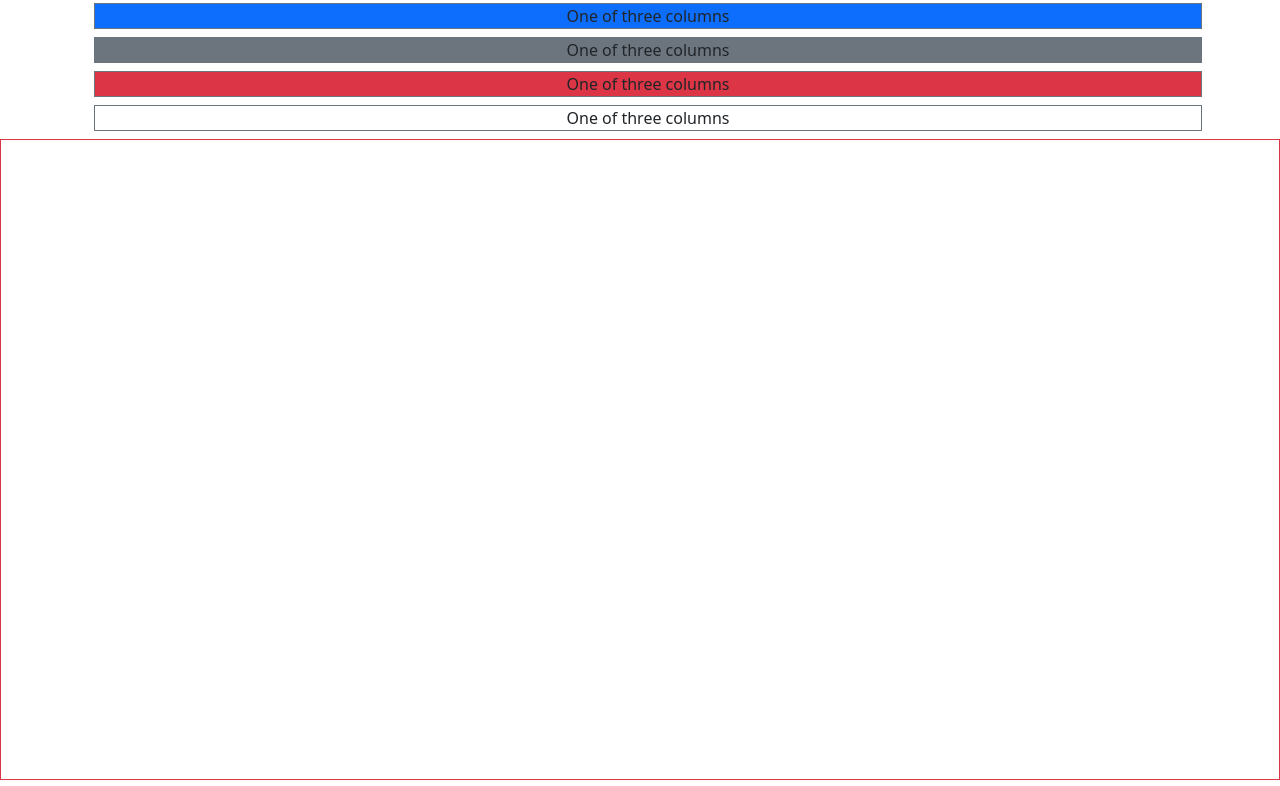
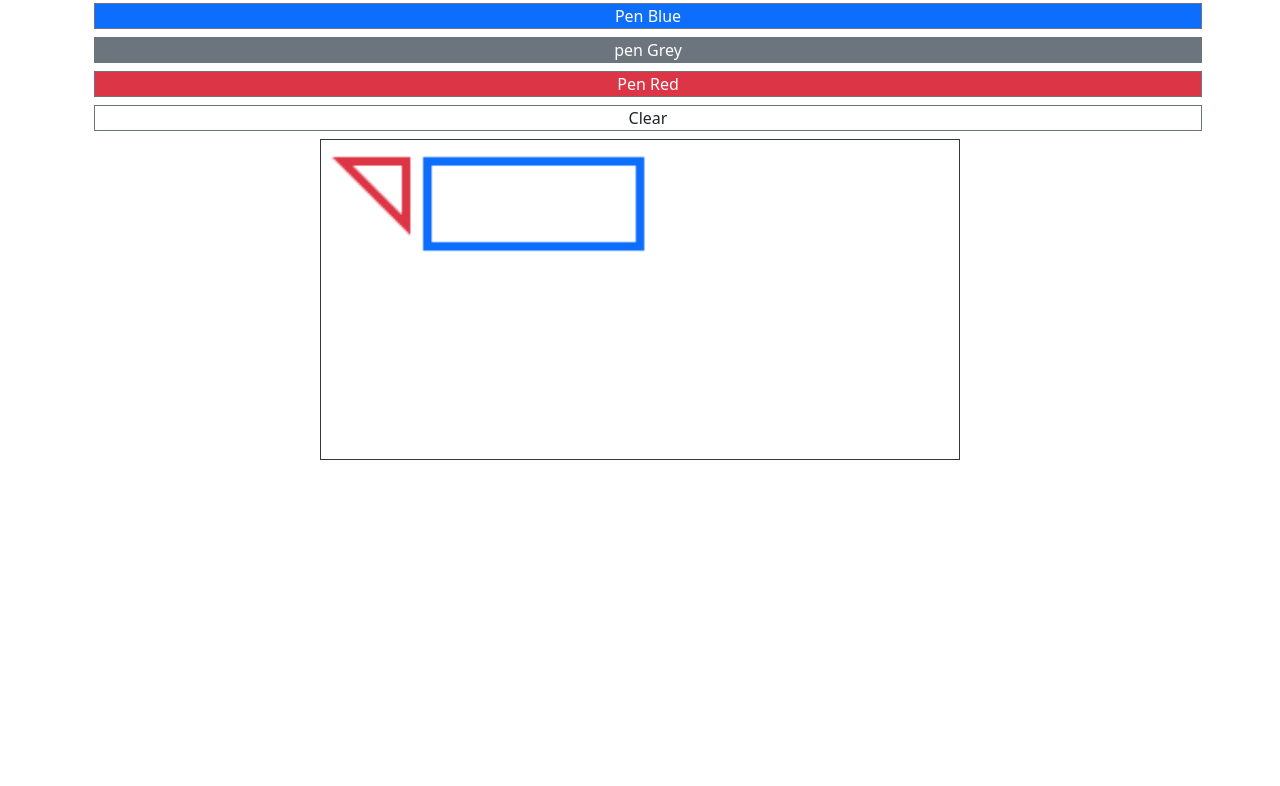
Before and after one commit to bsao17/drawingRealTimeCanvas, a website: page index.html in a window 1280 px wide. Shown: the part 53-839 px from the top of the page. After the commit the page ends 800 px from the top, so only its background shows below. Drawn offline with nearby package versions, Linux system fonts and the light colour scheme.

Commit message:
test and learn canvasContextFormRendering

```diff
--- a/index.html
+++ b/index.html
@@ -3,10 +3,11 @@
 <head>
     <meta charset="UTF-8">
     <meta name="viewport" content="width=device-width, initial-scale=1.0">
+    <link rel="stylesheet" href="./style.css">
     <link rel='stylesheet' href='https://cdnjs.cloudflare.com/ajax/libs/twitter-bootstrap/5.0.0-alpha1/css/bootstrap.min.css'/>
     <script src='https://cdnjs.cloudflare.com/ajax/libs/jquery/3.5.1/jquery.min.js'></script>
     <script src="./main.js" async></script>
-    <link rel="stylesheet" href="./style.css">
+
     <title>Canvas drawing in real time</title>
 </head>
 <body>
@@ -14,21 +15,23 @@
         <h1>Drawing canvas in real time</h1>
         <div class="container">
             <div class="col">
-              <div class="col-sm-12 border border-secondary m-2 bg-primary">
-                One of three columns
+              <div class="col-sm-12 border border-secondary m-2 bg-primary text-white">
+                Pen Blue
               </div>
-              <div class="col-sm-12 border border-secondary m-2 bg-secondary">
-                One of three columns
+              <div class="col-sm-12 border border-secondary m-2 bg-secondary text-white">
+                pen Grey
               </div>
-              <div class="col-sm-12 border border-secondary m-2 bg-danger">
-                One of three columns
+              <div class="col-sm-12 border border-secondary m-2 bg-danger text-white">
+                Pen Red
               </div>
               <div class="col-sm-12 border border-secondary m-2">
-                One of three columns
+                Clear
               </div>
             </div>
           </div>
-          <canvas id="canvasDisplay" class="border border-danger w-100"></canvas>
+          <canvas id="canvasDisplay" class="border border-dark w-50">
+              <p>Désolé votre navigateur ne supporte pas canvas</p>
+          </canvas>
     </div>
 </body>
 </html>
--- a/main.js
+++ b/main.js
@@ -3,4 +3,28 @@ class Sign{
         this.displayId = document.getElementById(displayId);
         this.context = this.displayId.getContext('2d');
     }
+
+    drawForm(){
+        this.context.beginPath();
+        this.context.moveTo(10, 10);
+        this.context.lineTo(15, 10);
+        this.context.lineTo(35, 10);
+        this.context.lineTo(40, 10);
+        this.context.lineTo(40, 40);
+        this.context.closePath()
+        this.context.lineWidth = "4";
+        this.context.strokeStyle = '#DC3545';
+        this.context.stroke();
+    }
+
+    drawRect(){
+        this.context.strokeStyle = '#0D6EFD';
+        this.context.strokeRect( 50, 10, 100, 40);
+        this.context.lineWidth = "2";
+    }
 }
+
+
+let firstDraw = new Sign ('canvasDisplay');
+firstDraw.drawForm();
+firstDraw.drawRect()
```
